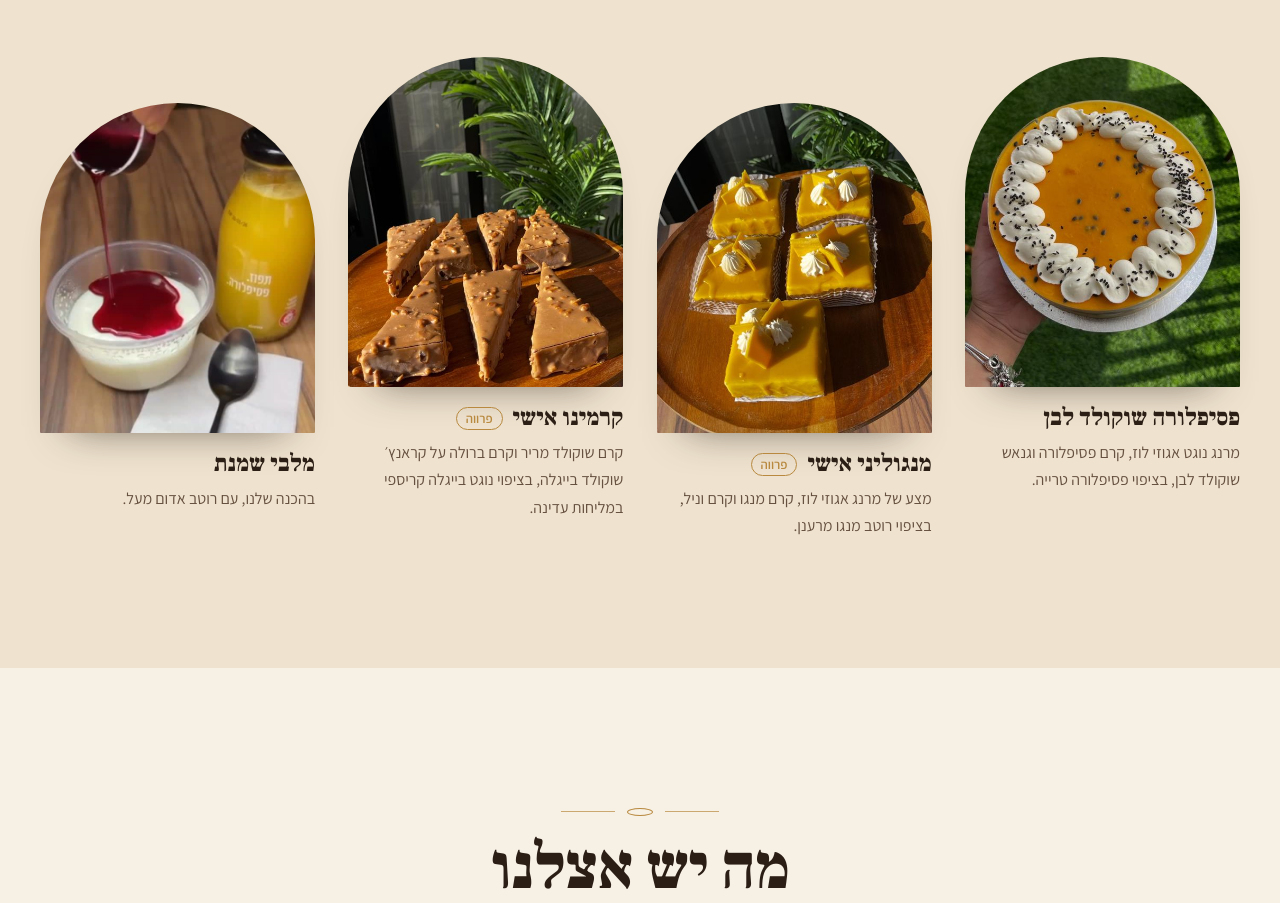
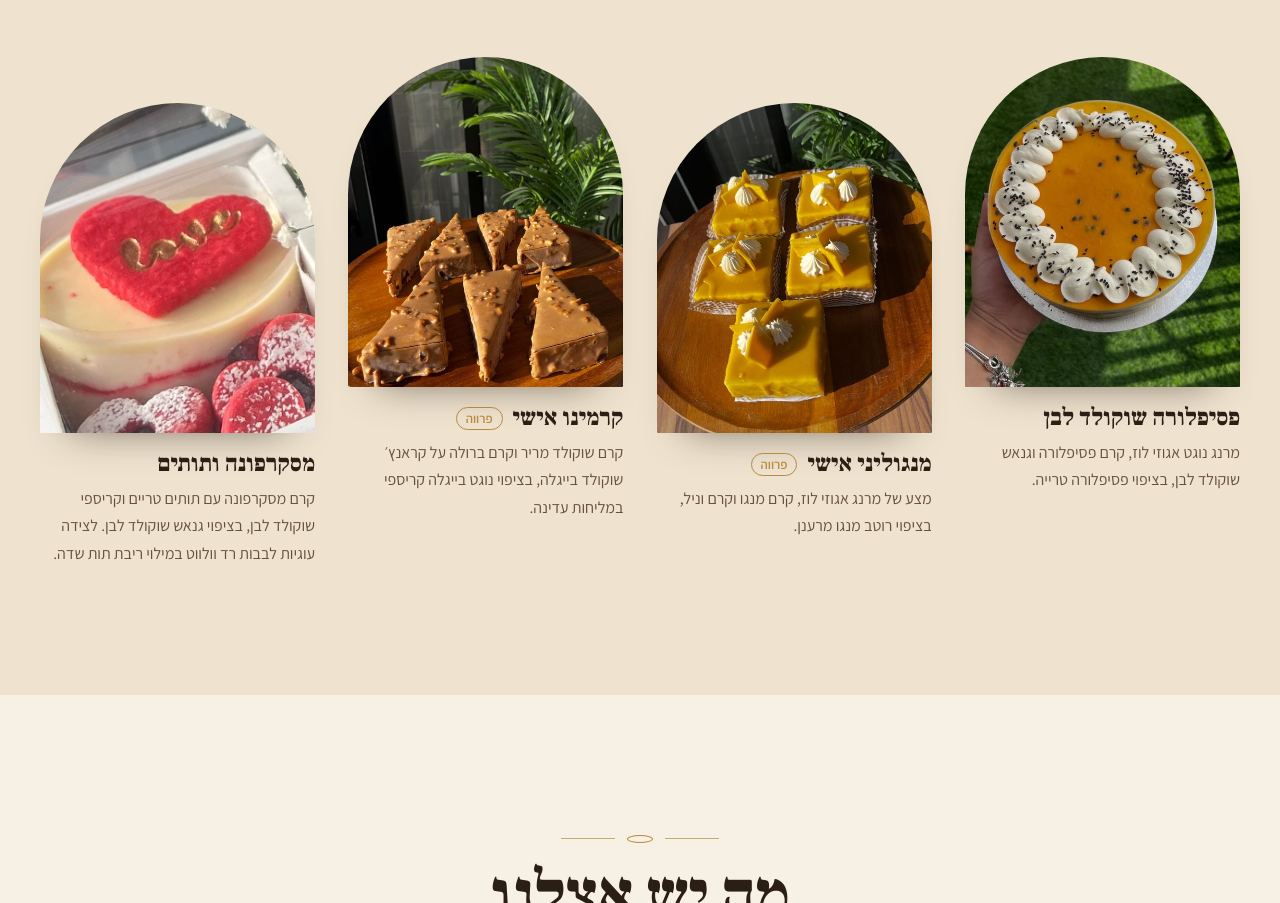
Before and after one commit to oriantoledano-ship-it/maafe-gan-eden, a plain HTML site: page index.html in a window 1280 px wide. Shown: the part 1978-2881 px from the top of the page. Drawn offline with Linux system fonts and the light colour scheme.

Commit message:
Vitrine: replace the malabi with the mascarpone and strawberry cake
The malabi photo was not appetizing. The cake (mascarpone cream, fresh
strawberries, white chocolate ganache, red velvet heart cookies) comes
from their Valentine box post and was not yet on the site.

Co-Authored-By: Claude Opus 5.5 <noreply@anthropic.com>

```diff
--- a/index.html
+++ b/index.html
@@ -184,9 +184,9 @@
         <p>קרם שוקולד מריר וקרם ברולה על קראנץ׳ שוקולד בייגלה, בציפוי נוגט בייגלה קריספי במליחות עדינה.</p>
       </li>
       <li class="vit__item rv">
-        <div class="vit__pic"><img src="assets/img/v-malabi.jpg" alt="מלבי שמנת עם רוטב פטל נשפך מלמעלה" width="640" height="842" loading="lazy"></div>
-        <h3>מלבי שמנת</h3>
-        <p>בהכנה שלנו, עם רוטב אדום מעל.</p>
+        <div class="vit__pic"><img src="assets/img/v-mascarpone.jpg" alt="עוגת מסקרפונה בציפוי שוקולד לבן עם לב אדום, ולידה עוגיות לבבות רד וולווט באבקת סוכר" width="720" height="713" loading="lazy"></div>
+        <h3>מסקרפונה ותותים</h3>
+        <p>קרם מסקרפונה עם תותים טריים וקריספי שוקולד לבן, בציפוי גנאש שוקולד לבן. לצידה עוגיות לבבות רד וולווט במילוי ריבת תות שדה.</p>
       </li>
     </ul>
   </div>
```
Also changed, not shown: assets/img/v-malabi.jpg (deleted), assets/img/v-mascarpone.jpg (added), llms.txt.
